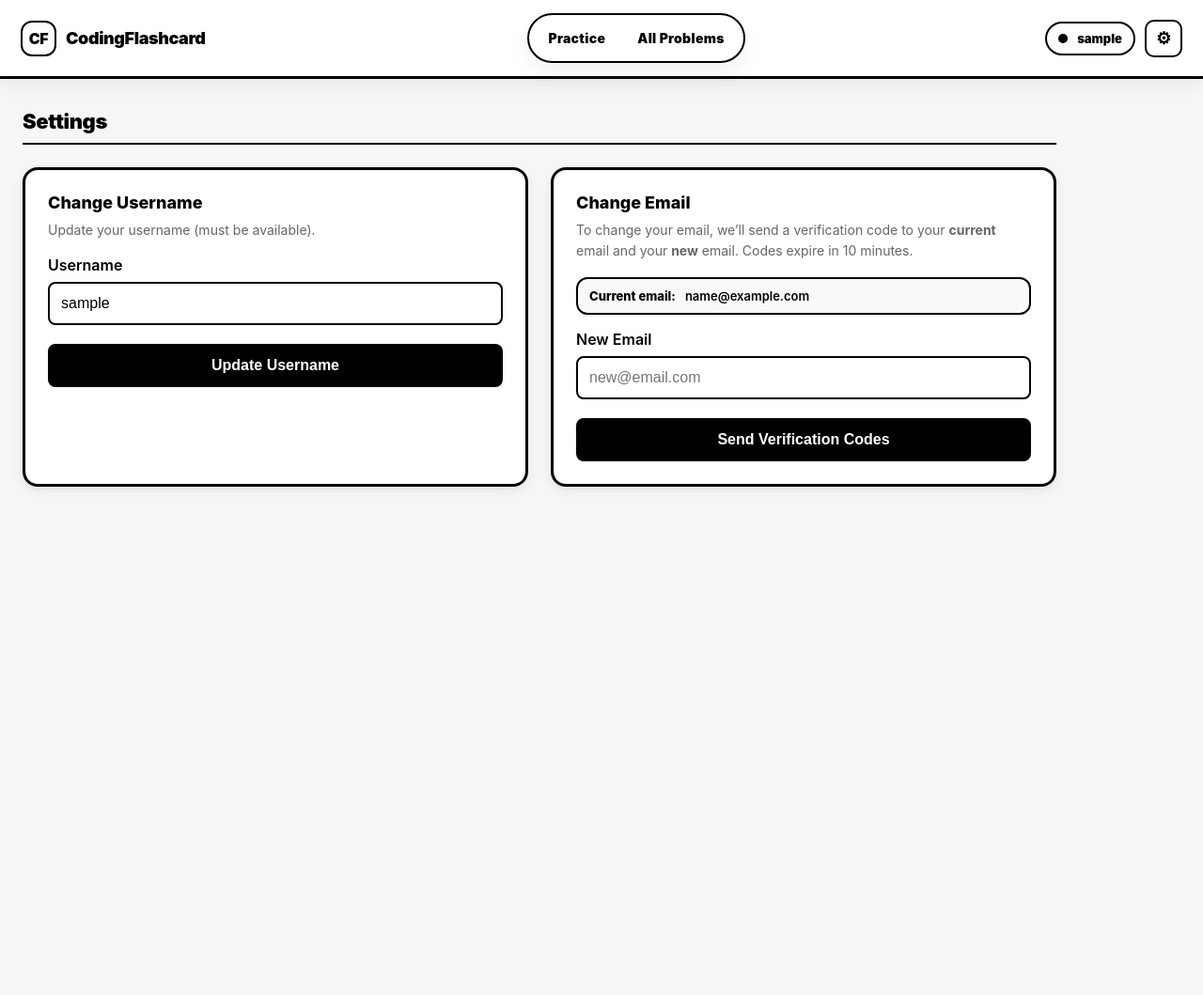
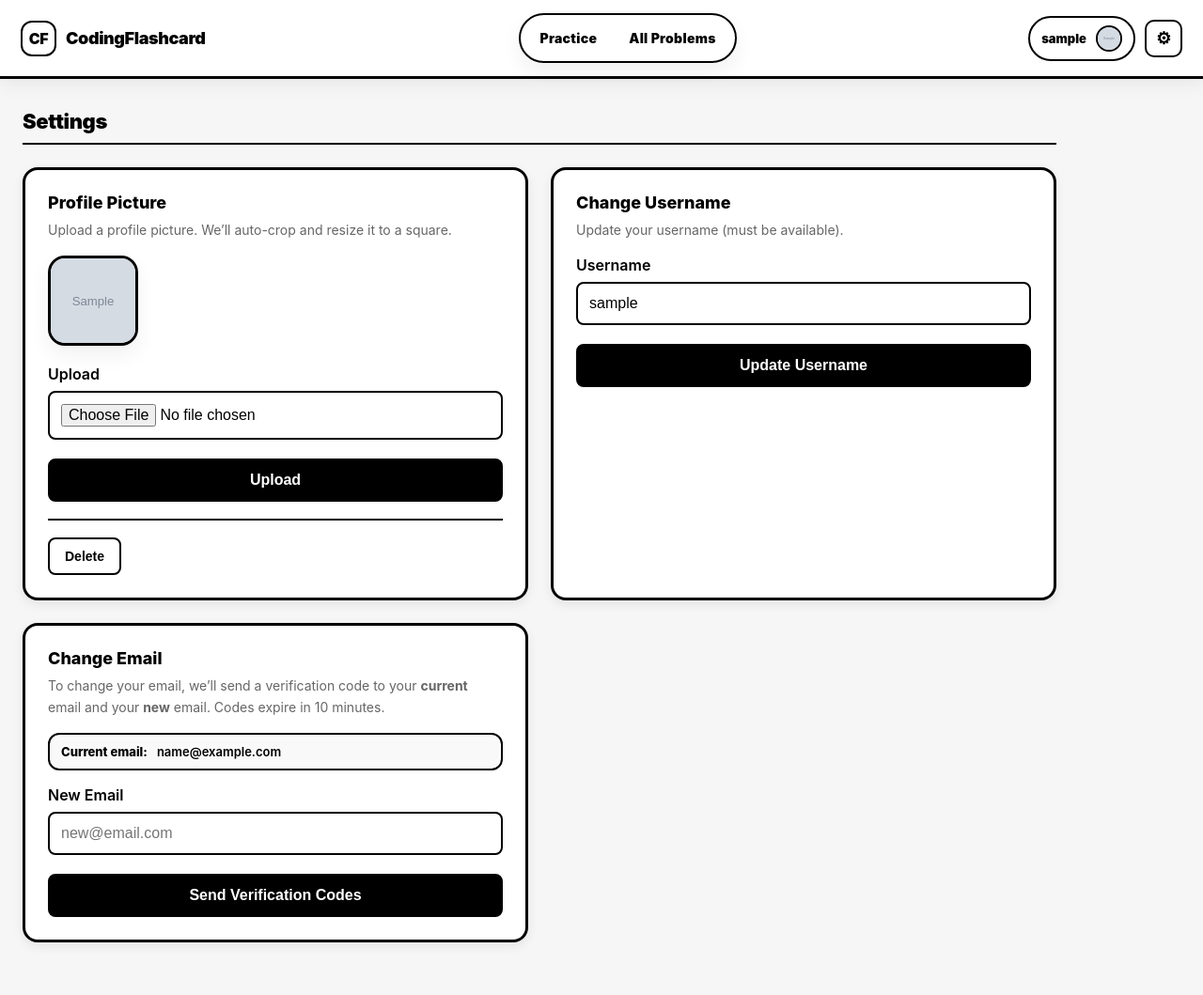
Before and after one commit to rouf-185/coding-practice-dashboard, a Flask app: page /settings in a window 1280 px wide. Shown: the whole page at 94% size. Before the commit the page ends 521 px from the top, so only its background shows below. Run offline with Flask 3, Linux system fonts and the light colour scheme; the visitor is signed in with stand-in values (Sample User, id 1); tables that the repository leaves empty hold one stand-in row (values such as "Sample post"); grey boxes marked "Sample" are stand-in pictures; data that the repository does not hold is empty.

Commit message:
imporved UI and added profile picutre

```diff
--- a/app.py
+++ b/app.py
@@ -11,6 +11,7 @@ from sqlalchemy import inspect
 from sqlalchemy.exc import IntegrityError
 from models import db, User, Problem, PasswordResetToken, ProblemHistory, EmailChangeRequest
 from utils import scrape_leetcode_problem
+from PIL import Image, ImageOps
 
 load_dotenv()
 
@@ -23,6 +24,7 @@ os.makedirs(instance_path, exist_ok=True)
 
 app.config['SQLALCHEMY_DATABASE_URI'] = f'sqlite:///{os.path.join(instance_path, "codingflashcard.db")}'
 app.config['SQLALCHEMY_TRACK_MODIFICATIONS'] = False
+app.config['MAX_CONTENT_LENGTH'] = 4 * 1024 * 1024  # 4MB uploads
 
 db.init_app(app)
 
@@ -31,6 +33,35 @@ BREVO_API_KEY = os.getenv('BREVO_API_KEY', '')
 BREVO_FROM_EMAIL = os.getenv('BREVO_FROM_EMAIL', 'info@jobdistributor.net')
 BREVO_FROM_NAME = os.getenv('BREVO_FROM_NAME', 'CodingFlashcard')
 FRONTEND_URL = os.getenv('FRONTEND_URL', 'http://localhost:5000')
+
+# Avatar uploads (served from /static)
+AVATAR_UPLOAD_DIR = os.path.join(os.path.dirname(os.path.abspath(__file__)), 'static', 'uploads', 'avatars')
+os.makedirs(AVATAR_UPLOAD_DIR, exist_ok=True)
+ALLOWED_IMAGE_EXTENSIONS = {'png', 'jpg', 'jpeg', 'webp'}
+
+
+def _allowed_image_filename(filename: str) -> bool:
+    if not filename or '.' not in filename:
+        return False
+    ext = filename.rsplit('.', 1)[1].lower()
+    return ext in ALLOWED_IMAGE_EXTENSIONS
+
+
+def _save_resized_avatar(image_file, user_id: int) -> str:
+    """
+    Save a square resized avatar as PNG under static/uploads/avatars/.
+    Returns the static-relative path, e.g. 'uploads/avatars/user_1_xxx.png'
+    """
+    img = Image.open(image_file)
+    img = ImageOps.exif_transpose(img)
+    img = img.convert('RGB')
+    img = ImageOps.fit(img, (256, 256), method=Image.Resampling.LANCZOS, centering=(0.5, 0.5))
+
+    token = secrets.token_urlsafe(8)
+    filename = f"user_{user_id}_{token}.png"
+    abs_path = os.path.join(AVATAR_UPLOAD_DIR, filename)
+    img.save(abs_path, format='PNG', optimize=True)
+    return f"uploads/avatars/{filename}"
 
 
 def _send_brevo_email(to_email: str, subject: str, html_content: str):
@@ -365,6 +396,71 @@ def update_username():
 
     session['username'] = user.username
     flash('Username updated.', 'success')
+    return redirect(url_for('settings'))
+
+
+@app.route('/settings/profile-picture', methods=['POST'])
+@require_login
+def upload_profile_picture():
+    user_id = session.get('user_id')
+    user = User.query.get(user_id) if user_id else None
+    if not user:
+        session.clear()
+        flash('Please login again.', 'error')
+        return redirect(url_for('login'))
+
+    file = request.files.get('profile_picture')
+    if not file or not file.filename:
+        flash('Please choose an image to upload.', 'error')
+        return redirect(url_for('settings'))
+
+    if not _allowed_image_filename(file.filename):
+        flash('Please upload a PNG, JPG, or WEBP image.', 'error')
+        return redirect(url_for('settings'))
+
+    # Save new avatar
+    try:
+        new_rel_path = _save_resized_avatar(file, user.id)
+    except Exception:
+        flash('Could not process that image. Please try a different file.', 'error')
+        return redirect(url_for('settings'))
+
+    # Delete previous avatar file (best-effort)
+    if user.profile_image:
+        try:
+            old_abs = os.path.join(os.path.dirname(os.path.abspath(__file__)), 'static', user.profile_image)
+            if old_abs.startswith(AVATAR_UPLOAD_DIR) and os.path.exists(old_abs):
+                os.remove(old_abs)
+        except Exception:
+            pass
+
+    user.profile_image = new_rel_path
+    db.session.commit()
+    flash('Profile picture updated.', 'success')
+    return redirect(url_for('settings'))
+
+
+@app.route('/settings/profile-picture/delete', methods=['POST'])
+@require_login
+def delete_profile_picture():
+    user_id = session.get('user_id')
+    user = User.query.get(user_id) if user_id else None
+    if not user:
+        session.clear()
+        flash('Please login again.', 'error')
+        return redirect(url_for('login'))
+
+    if user.profile_image:
+        try:
+            abs_path = os.path.join(os.path.dirname(os.path.abspath(__file__)), 'static', user.profile_image)
+            if abs_path.startswith(AVATAR_UPLOAD_DIR) and os.path.exists(abs_path):
+                os.remove(abs_path)
+        except Exception:
+            pass
+
+    user.profile_image = None
+    db.session.commit()
+    flash('Profile picture deleted.', 'success')
     return redirect(url_for('settings'))
 
 
@@ -899,6 +995,14 @@ def migrate_database():
     # Check if practice_count column exists
     try:
         inspector = inspect(db.engine)
+        if 'users' in inspector.get_table_names():
+            user_columns = [col['name'] for col in inspector.get_columns('users')]
+            if 'profile_image' not in user_columns:
+                with db.engine.connect() as conn:
+                    conn.execute(db.text('ALTER TABLE users ADD COLUMN profile_image TEXT'))
+                    conn.commit()
+                print("Added profile_image column to users table")
+
         if 'problems' in inspector.get_table_names():
             columns = [col['name'] for col in inspector.get_columns('problems')]
 
--- a/models.py
+++ b/models.py
@@ -12,6 +12,7 @@ class User(db.Model):
     username = db.Column(db.String(80), unique=True, nullable=False)
     email = db.Column(db.String(120), unique=True, nullable=False)
     password_hash = db.Column(db.String(255), nullable=False)
+    profile_image = db.Column(db.String(255), nullable=True)  # static-relative path: uploads/avatars/<file>
     created_at = db.Column(db.DateTime, default=datetime.utcnow)
 
     problems = db.relationship('Problem', backref='user', lazy=True, cascade='all, delete-orphan')
--- a/requirements.txt
+++ b/requirements.txt
@@ -7,3 +7,4 @@ sib-api-v3-sdk==7.6.0
 python-dotenv==1.0.0
 selenium==4.15.2
 webdriver-manager==4.0.1
+Pillow==10.4.0
--- a/static/style.css
+++ b/static/style.css
@@ -383,6 +383,15 @@ body {
     text-overflow: ellipsis;
 }
 
+.appbar-avatar {
+    width: 28px;
+    height: 28px;
+    border-radius: 999px;
+    border: 2px solid #000000;
+    object-fit: cover;
+    background: #ffffff;
+}
+
 /* No longer used (kept for backwards compat) */
 .appbar-cta { display: none; }
 
@@ -540,6 +549,34 @@ body {
     height: 2px;
     background: #000000;
     margin: 18px 0;
+}
+
+.settings-avatar-row {
+    margin: 12px 0 16px 0;
+}
+
+.settings-avatar-preview {
+    width: 96px;
+    height: 96px;
+    border-radius: 18px;
+    border: 3px solid #000000;
+    object-fit: cover;
+    background: #ffffff;
+    box-shadow: 0 10px 22px rgba(0,0,0,0.06);
+}
+
+.settings-avatar-empty {
+    width: 96px;
+    height: 96px;
+    border-radius: 18px;
+    border: 3px dashed #000000;
+    display: flex;
+    align-items: center;
+    justify-content: center;
+    font-weight: 900;
+    font-size: 12px;
+    color: #000000;
+    background: #f9f9f9;
 }
 
 @media (max-width: 900px) {
--- a/templates/all_problems.html
+++ b/templates/all_problems.html
@@ -20,8 +20,12 @@
                 <span class="appbar-add-icon" aria-hidden="true">+</span>
             </button>
             <div class="appbar-user" aria-label="Signed in user">
-                <span class="appbar-user-dot" aria-hidden="true"></span>
                 <span class="appbar-user-name">{{ user.username }}</span>
+                {% if user.profile_image %}
+                    <img class="appbar-avatar" src="{{ url_for('static', filename=user.profile_image) }}" alt="Profile picture">
+                {% else %}
+                    <span class="appbar-user-dot" aria-hidden="true"></span>
+                {% endif %}
             </div>
             <div class="settings-dropdown">
                 <button type="button" class="btn-settings" aria-haspopup="true" aria-expanded="false" onclick="toggleHeaderSettings(event)">
--- a/templates/dashboard.html
+++ b/templates/dashboard.html
@@ -20,8 +20,12 @@
                 <span class="appbar-add-icon" aria-hidden="true">+</span>
             </button>
             <div class="appbar-user" aria-label="Signed in user">
-                <span class="appbar-user-dot" aria-hidden="true"></span>
                 <span class="appbar-user-name">{{ user.username }}</span>
+                {% if user.profile_image %}
+                    <img class="appbar-avatar" src="{{ url_for('static', filename=user.profile_image) }}" alt="Profile picture">
+                {% else %}
+                    <span class="appbar-user-dot" aria-hidden="true"></span>
+                {% endif %}
             </div>
             <div class="settings-dropdown">
                 <button type="button" class="btn-settings" aria-haspopup="true" aria-expanded="false" onclick="toggleHeaderSettings(event)">
--- a/templates/settings.html
+++ b/templates/settings.html
@@ -17,8 +17,12 @@
 
         <div class="appbar-right">
             <div class="appbar-user" aria-label="Signed in user">
-                <span class="appbar-user-dot" aria-hidden="true"></span>
                 <span class="appbar-user-name">{{ user.username }}</span>
+                {% if user.profile_image %}
+                    <img class="appbar-avatar" src="{{ url_for('static', filename=user.profile_image) }}" alt="Profile picture">
+                {% else %}
+                    <span class="appbar-user-dot" aria-hidden="true"></span>
+                {% endif %}
             </div>
             <div class="settings-dropdown">
                 <button type="button" class="btn-settings" id="settingsBtn" aria-haspopup="true" aria-expanded="false">
@@ -38,6 +42,34 @@
             <h2 class="section-title">Settings</h2>
 
             <div class="settings-grid">
+                <div class="settings-card">
+                    <h3>Profile Picture</h3>
+                    <p class="settings-help">Upload a profile picture. We’ll auto-crop and resize it to a square.</p>
+
+                    <div class="settings-avatar-row">
+                        {% if user.profile_image %}
+                            <img class="settings-avatar-preview" src="{{ url_for('static', filename=user.profile_image) }}" alt="Current profile picture">
+                        {% else %}
+                            <div class="settings-avatar-empty">No photo</div>
+                        {% endif %}
+                    </div>
+
+                    <form method="POST" action="{{ url_for('upload_profile_picture') }}" enctype="multipart/form-data">
+                        <div class="form-group">
+                            <label for="profile_picture">Upload</label>
+                            <input type="file" id="profile_picture" name="profile_picture" accept="image/png,image/jpeg,image/webp" required>
+                        </div>
+                        <button type="submit" class="btn-primary">Upload</button>
+                    </form>
+
+                    {% if user.profile_image %}
+                        <div class="settings-divider"></div>
+                        <form method="POST" action="{{ url_for('delete_profile_picture') }}">
+                            <button type="submit" class="btn-delete">Delete</button>
+                        </form>
+                    {% endif %}
+                </div>
+
                 <div class="settings-card">
                     <h3>Change Username</h3>
                     <p class="settings-help">Update your username (must be available).</p>
```
